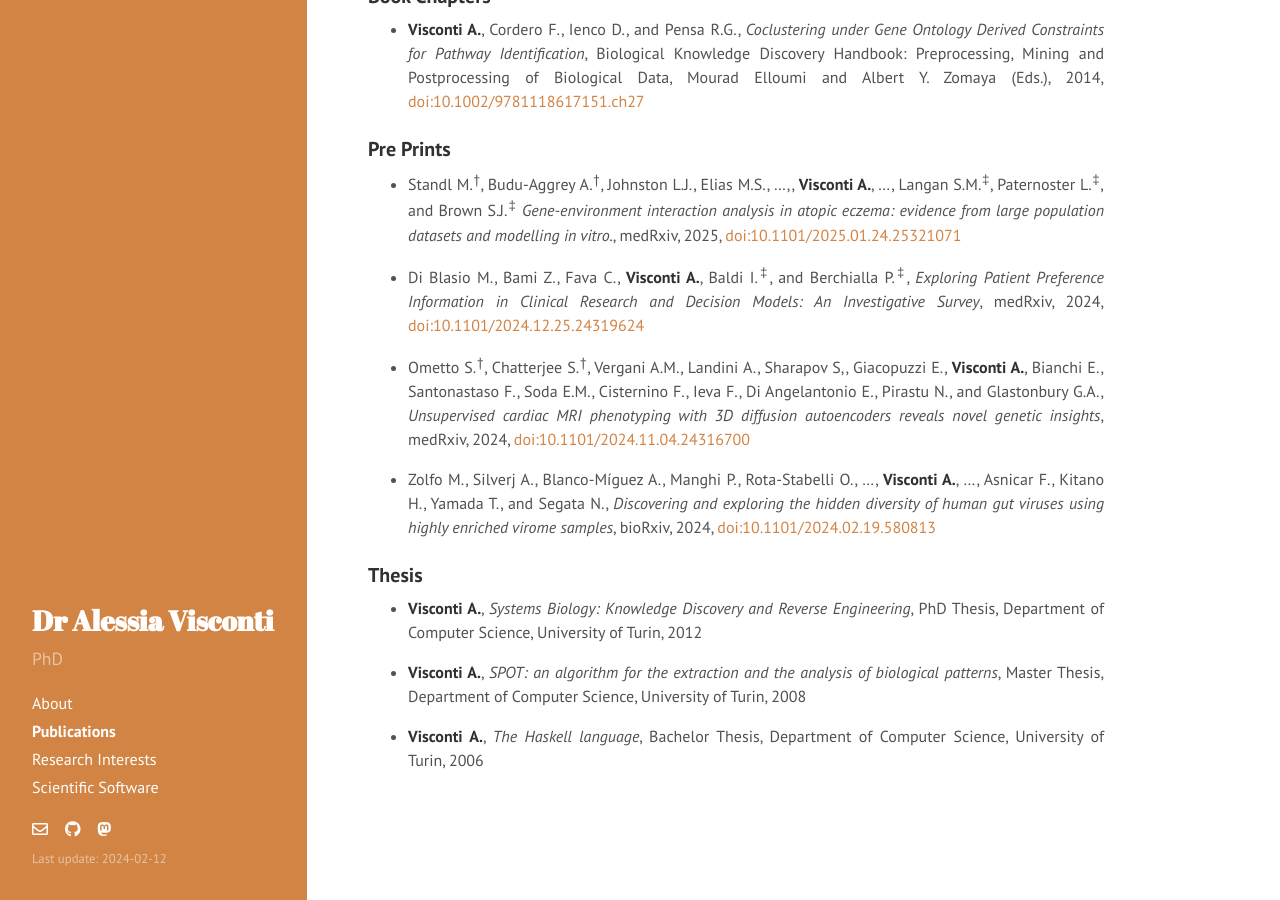
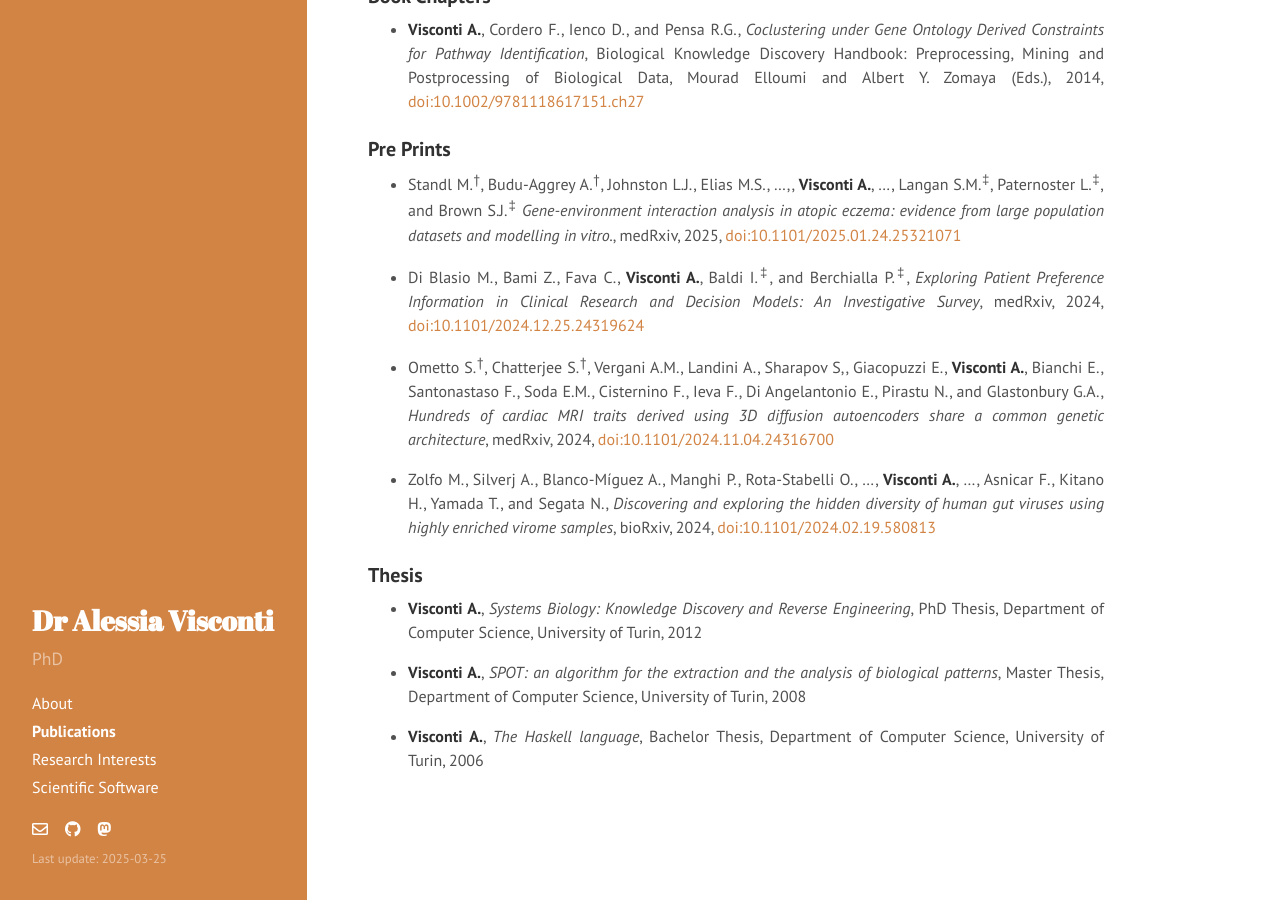
Before and after one commit to alesssia/alesssia.github.io, a Jekyll site: the page built from publications.md, in a window 1280 px wide and 900 px high, scrolled down 6491 px. Built offline with Jekyll 4.4.1, drawn with Linux system fonts in a browser that asks for light colours; nearby versions of some CDN libraries; a style sheet for code colours, icons or effects is not loaded.

Commit message:
Edited pre-print MRI & added new teaching and supervision

```diff
--- a/_config.yml
+++ b/_config.yml
@@ -11,7 +11,7 @@ tagline:     ''
 description: 'PhD'
 url:         http://alesssia.github.io/
 baseurl:     /
-lastmod:    '2024-02-12'
+lastmod:    '2025-03-25'
 
 author:
   name:      'Alessia Visconti'
--- a/publications.md
+++ b/publications.md
@@ -158,7 +158,7 @@ title: Publications
 
 - Di Blasio M., Bami Z., Fava C., **Visconti A.**, Baldi I.<sup>‡</sup>, and Berchialla P.<sup>‡</sup>, *Exploring Patient Preference Information in Clinical Research and Decision Models: An Investigative Survey*, medRxiv, 2024, [doi:10.1101/2024.12.25.24319624](https://www.medrxiv.org/content/10.1101/2024.12.25.24319624v1)
 
-- Ometto S.<sup>†</sup>, Chatterjee S.<sup>†</sup>, Vergani A.M., Landini A., Sharapov S,, Giacopuzzi E., **Visconti A.**,  Bianchi E., Santonastaso F., Soda E.M., Cisternino F.,  Ieva F., Di Angelantonio E.,  Pirastu N., and Glastonbury G.A.,  *Unsupervised cardiac MRI phenotyping with 3D diffusion autoencoders reveals novel genetic insights*, medRxiv, 2024, [doi:10.1101/2024.11.04.24316700](https://www.medrxiv.org/content/10.1101/2024.11.04.24316700v1)
+- Ometto S.<sup>†</sup>, Chatterjee S.<sup>†</sup>, Vergani A.M., Landini A., Sharapov S,, Giacopuzzi E., **Visconti A.**,  Bianchi E., Santonastaso F., Soda E.M., Cisternino F.,  Ieva F., Di Angelantonio E.,  Pirastu N., and Glastonbury G.A.,  *Hundreds of cardiac MRI traits derived using 3D diffusion autoencoders share a common genetic architecture*, medRxiv, 2024, [doi:10.1101/2024.11.04.24316700](https://www.medrxiv.org/content/10.1101/2024.11.04.24316700v1)
 
 - Zolfo M., Silverj A., Blanco-Míguez A., Manghi P., Rota-Stabelli O., ..., **Visconti A.**, ..., Asnicar F., Kitano H., Yamada T., and Segata N., *Discovering and exploring the hidden diversity of human gut viruses using highly enriched virome samples*, bioRxiv, 2024, [doi:10.1101/2024.02.19.580813](https://doi.org/10.1101/2024.02.19.580813)
 
```
Also changed, not shown: 6 other files.
